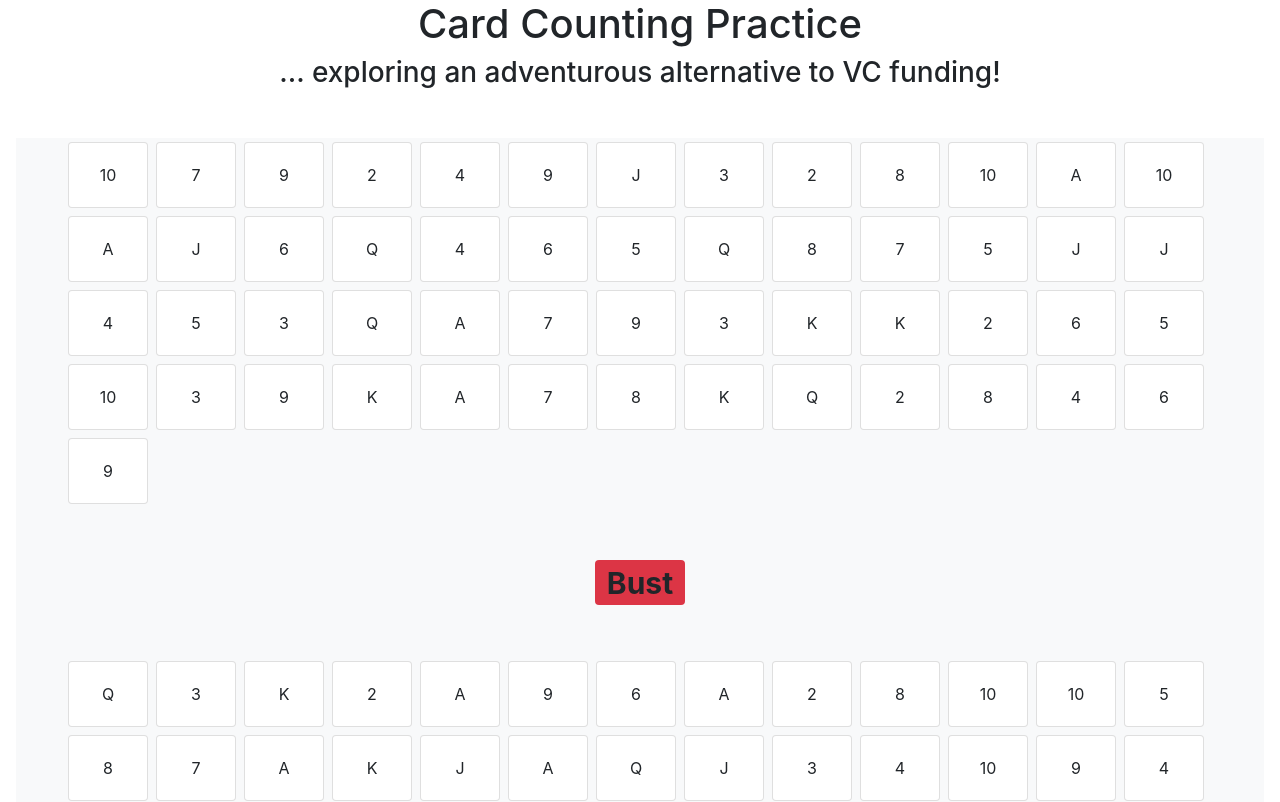
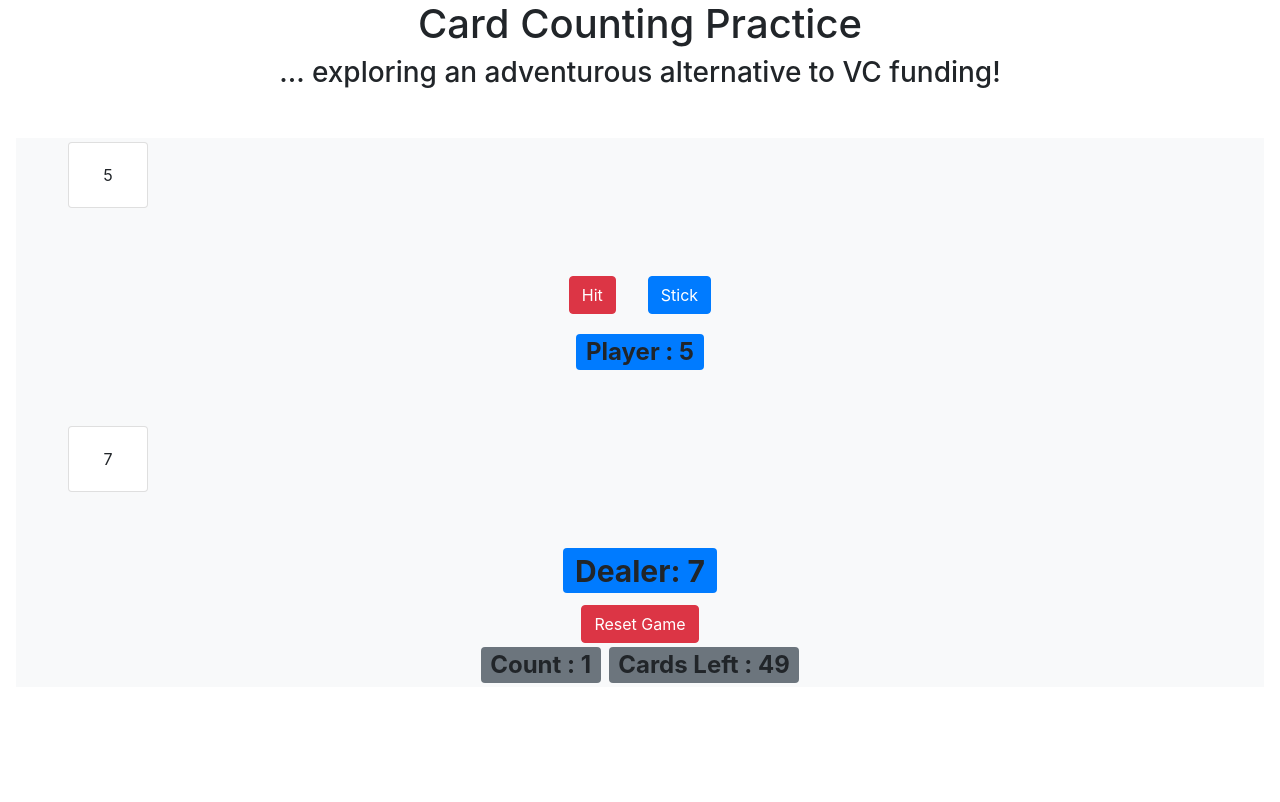
Before and after one commit to JamesDHW/Training---React-Interview-Refactor, a React (Create React App) app: page / in a window 1280 px wide. Shown: the top 802 px of the page. Built offline with nearby package versions, Linux system fonts and the light colour scheme.

Commit message:
fix initial values copy/paste error

```diff
--- a/src/components/Table.tsx
+++ b/src/components/Table.tsx
@@ -5,8 +5,8 @@ import { calculateScore, createShuffledDeck } from "./helpers";
 
 const BlackJackTable: FC = () => {
   const [deck, setDeck] = useState<number[]>(createShuffledDeck());
-  const [playerHand, setPlayerHand] = useState<number[]>(createShuffledDeck());
-  const [dealerHand, setDealerHand] = useState<number[]>(createShuffledDeck());
+  const [playerHand, setPlayerHand] = useState<number[]>([]);
+  const [dealerHand, setDealerHand] = useState<number[]>([]);
   const [hasStuck, setHasStuck] = useState<boolean>(false);
   const [count, setCount] = useState<number>(0);
 
```
